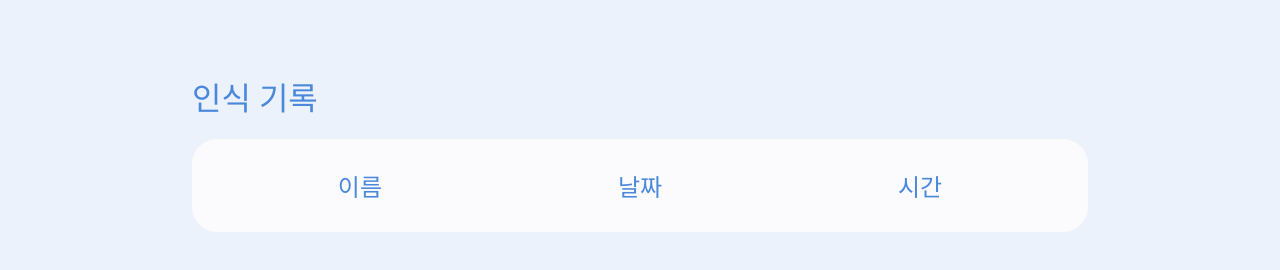
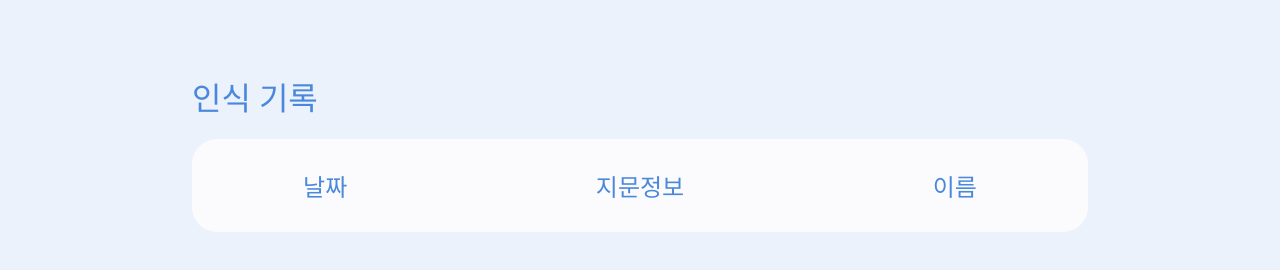
Before and after one commit to wwwxsv19/Dr.smoos, a plain HTML site: page templates/record.html in a window 1280 px wide. Shown: the part 76-346 px from the top of the page. Drawn offline with Linux system fonts and the light colour scheme; a web font is replaced by a local one.

Commit message:
chore : td변경

```diff
--- a/templates/record.html
+++ b/templates/record.html
@@ -94,9 +94,9 @@
         <div class="record--box">
             <table>
                 <thead>
+                    <td>날짜</td>
+                    <td>지문정보</td>
                     <td>이름</td>
-                    <td>날짜</td>
-                    <td>시간</td>
                 </thead>
                 <tbody id="record--main"></tbody>
             </table>
```
